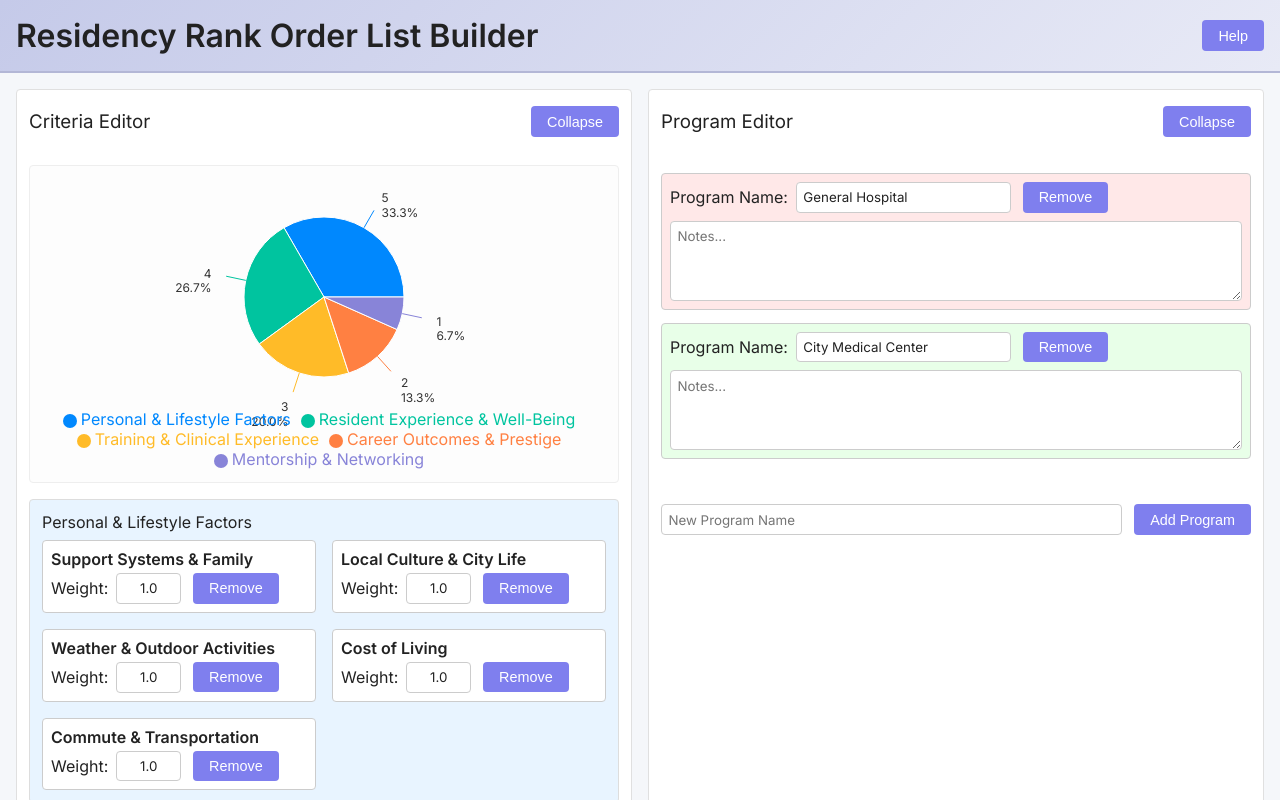
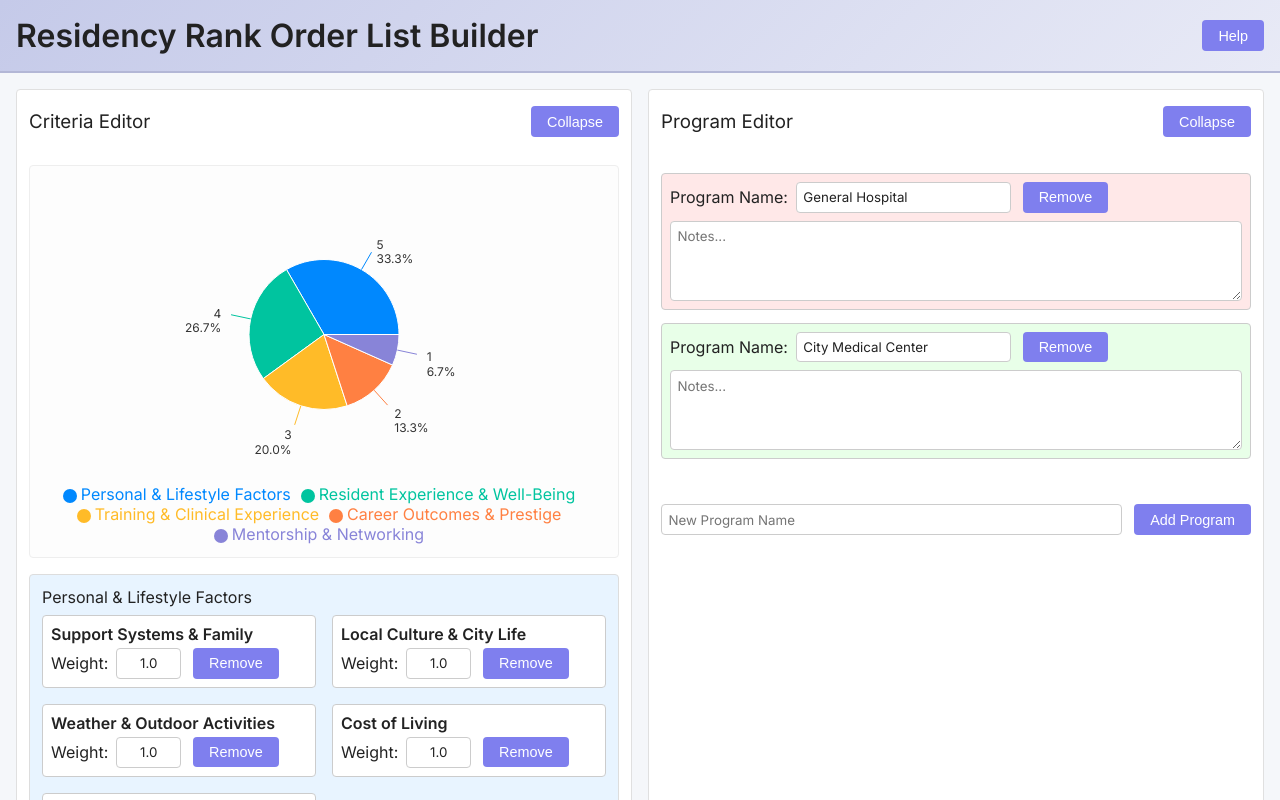
Before and after one commit to tig3r66/rank-order-list, a React (Create React App) app: page / in a window 1280 px wide. Shown: the top 800 px of the page. Built offline with nearby package versions, Linux system fonts and the light colour scheme; the HTML template or start-up script is replaced by a standard one.

Commit message:
updated UI for more spacing

```diff
--- a/src/components/CriteriaEditor.js
+++ b/src/components/CriteriaEditor.js
@@ -65,7 +65,7 @@
   const renderCustomLabel = (props) => {
     const { cx, cy, midAngle, outerRadius, percent, value } = props;
     const RADIAN = Math.PI / 180;
-    const radius = outerRadius + 35;
+    const radius = outerRadius + 30;
     const x = cx + radius * Math.cos(-midAngle * RADIAN);
     const y = cy + radius * Math.sin(-midAngle * RADIAN);
 
@@ -95,13 +95,13 @@
       {isOpen && (
         <>
           <div className="pie-chart-container">
-            <ResponsiveContainer width="100%" height={300}>
+            <ResponsiveContainer width="100%" height={375}>
               <PieChart>
                 <Pie
                   data={pieData}
                   dataKey="value"
                   nameKey="name"
-                  outerRadius={80}
+                  outerRadius={75}
                   isAnimationActive={true}
                   animationDuration={800}
                   labelLine={true}
```
